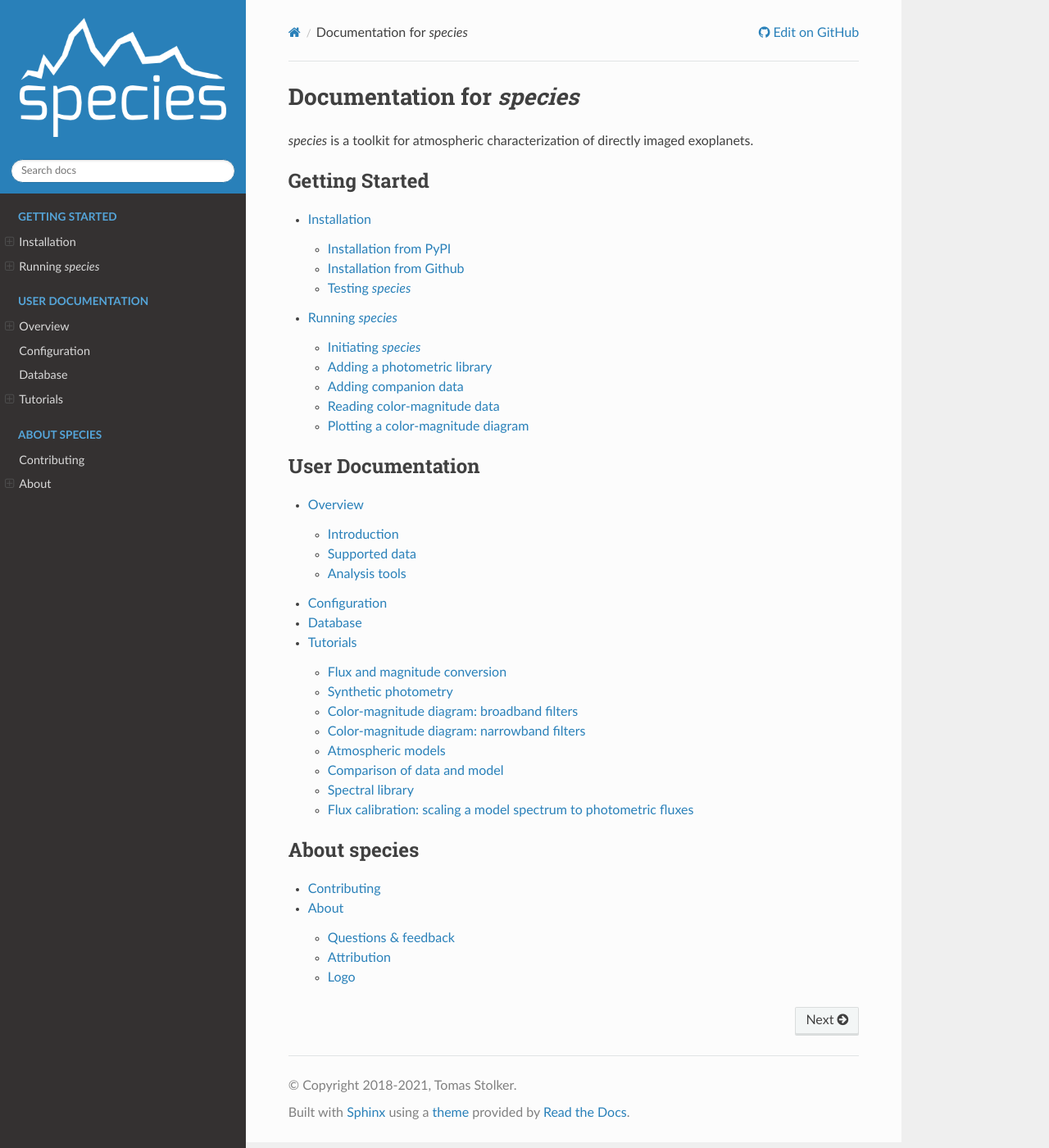
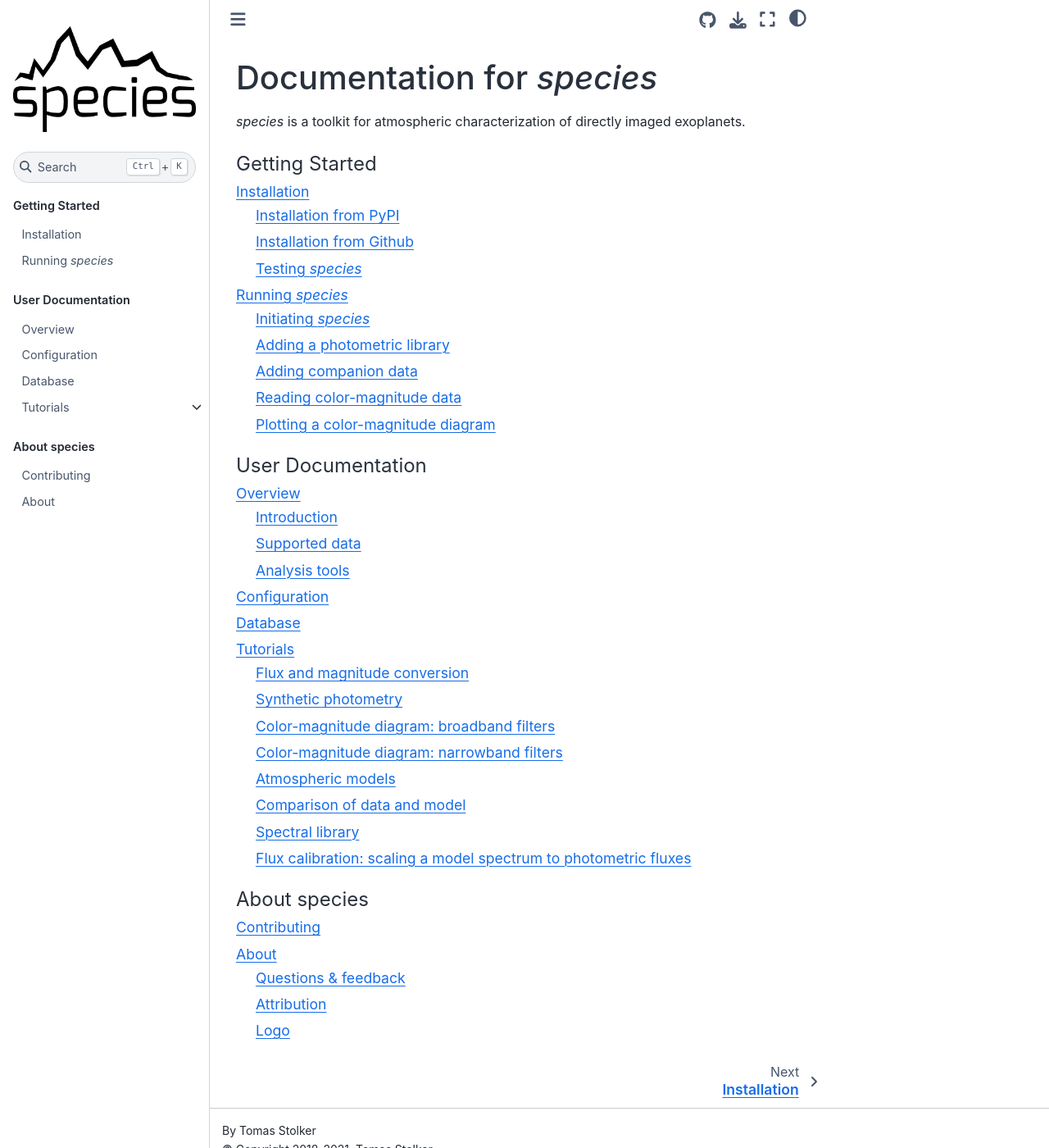
Before and after one commit to tomasstolker/species, a Sphinx documentation site: the page built from docs/index.rst, in a window 1280 px wide and 1400 px high. Shown: the whole window at 82% size. Built offline with Sphinx 7.4.7 and the Sphinx Book theme 1.1.4, drawn with Linux system fonts in a browser that asks for light colours; pages that are not in the unit, such as notebooks, are missing from menus; some of the changed lines change nothing that is shown.

Commit message:
Changed the Sphinx documentation theme

```diff
--- a/docs/conf.py
+++ b/docs/conf.py
@@ -83,18 +83,34 @@
 # The theme to use for HTML and HTML Help pages.  See the documentation for
 # a list of builtin themes.
 #
-html_theme = 'sphinx_rtd_theme'
+# html_theme = 'sphinx_rtd_theme'
+html_theme = 'sphinx_book_theme'
 
 # Theme options are theme-specific and customize the look and feel of a theme
 # further.  For a list of options available for each theme, see the
 # documentation.
 #
-html_theme_options = {'collapse_navigation': False,
-                      'display_version': False,
-                      'sticky_navigation': True,
-                      'prev_next_buttons_location': 'bottom',
-                      'navigation_depth': 5,
-                      'logo_only': True}
+# html_theme_options = {'collapse_navigation': False,
+#                       'display_version': False,
+#                       'sticky_navigation': True,
+#                       'prev_next_buttons_location': 'bottom',
+#                       'navigation_depth': 5,
+#                       'logo_only': True}
+
+html_theme_options = {
+    'path_to_docs': 'docs',
+    'repository_url': 'https://github.com/tomasstolker/species',
+    'repository_branch': 'main',
+    'launch_buttons': {
+        'binderhub_url': 'https://mybinder.org',
+        # 'colab_url': 'https://colab.research.google.com/',
+        'notebook_interface': 'jupyterlab',
+    },
+    'use_edit_page_button': True,
+    'use_issues_button': True,
+    'use_repository_button': True,
+    'use_download_button': True,
+}
 
 # Add any paths that contain custom static files (such as style sheets) here,
 # relative to this directory. They are copied after the builtin static files,
--- a/docs/requirements.txt
+++ b/docs/requirements.txt
@@ -2,3 +2,4 @@
 jupyter
 nbsphinx
 pandoc
+sphinx_book_theme
```
Also changed, not shown: .travis.yml, docs/_static/species_logo.png.
